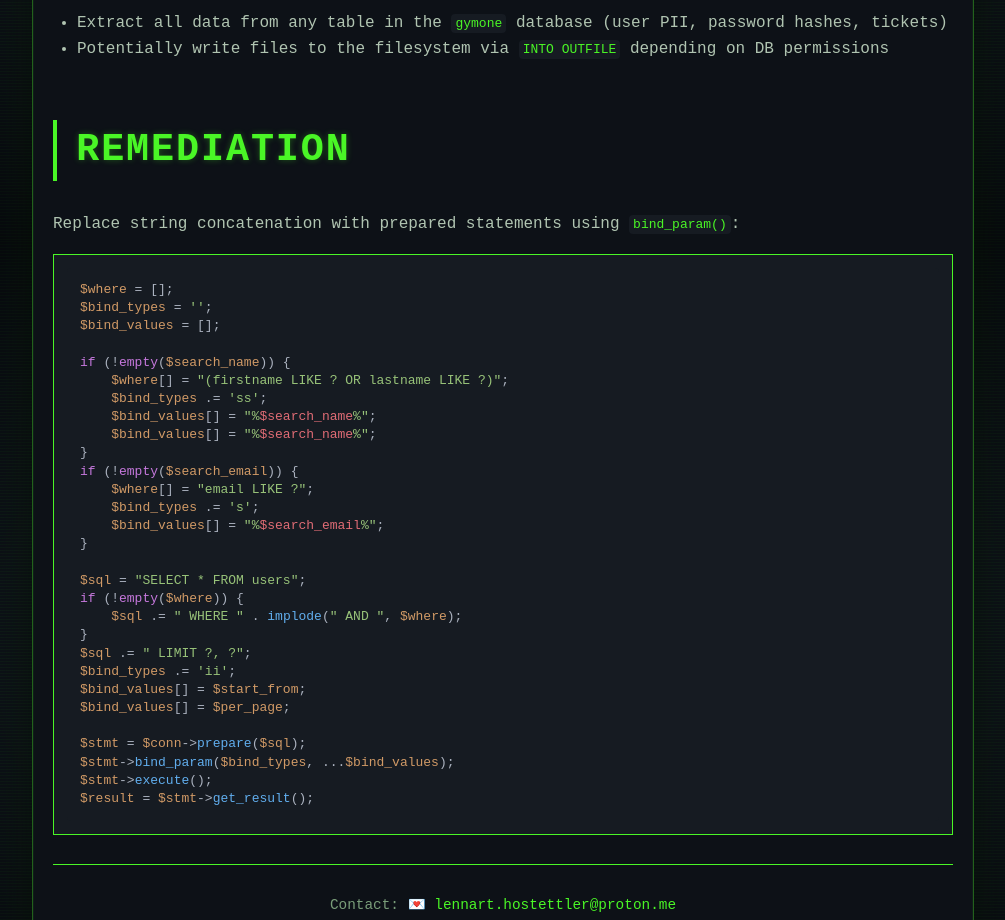
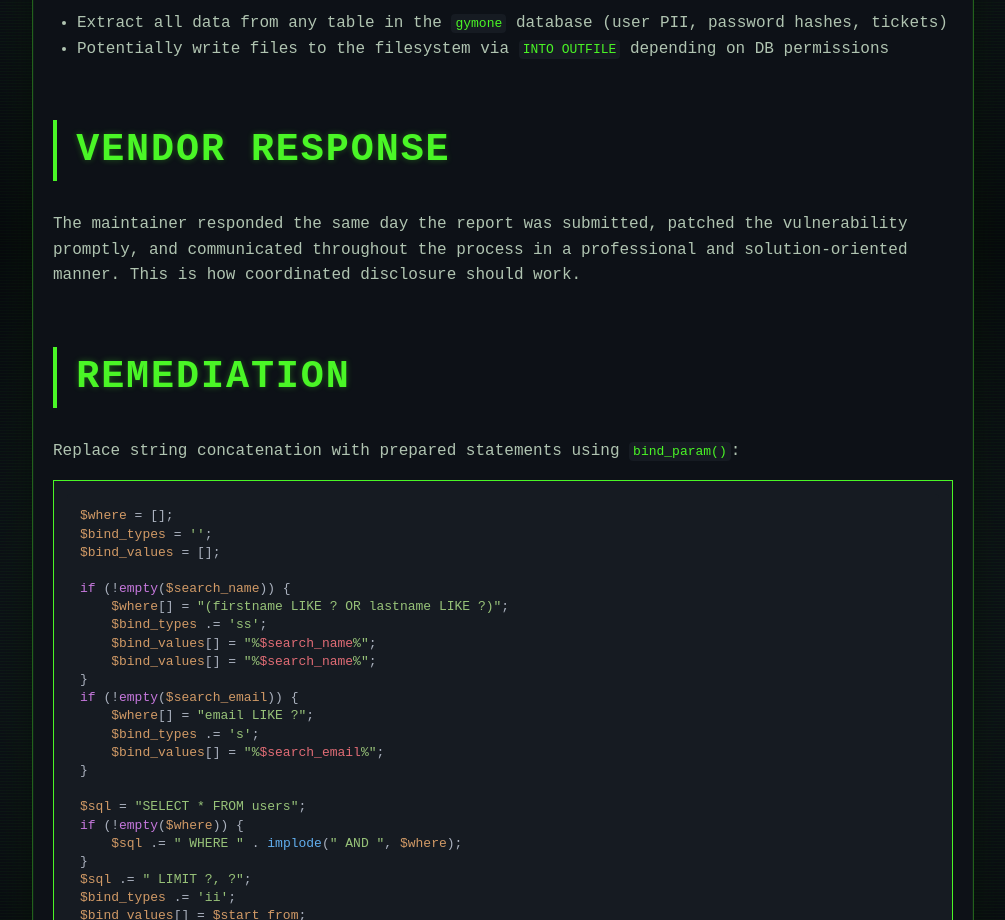
Before and after one commit to MinisterForDubiousNetworkActivities/hostettler.pro.github.io, a plain HTML site: page posts/gymone-sqli.html in a window 1280 px wide. Shown: the part 2160-3080 px from the top of the page, without its empty margins (137-1142 px from the left). Drawn offline with Linux system fonts and the light colour scheme.

Commit message:
Add Vendor Response section to GymOne CVE write-ups

```diff
--- a/posts/gymone-sqli.html
+++ b/posts/gymone-sqli.html
@@ -99,6 +99,8 @@ $result = $conn-&gt;query($sql); // line 473</code></pre>
             <li>Extract all data from any table in the <code>gymone</code> database (user PII, password hashes, tickets)</li>
             <li>Potentially write files to the filesystem via <code>INTO OUTFILE</code> depending on DB permissions</li>
         </ul>
+        <h2>Vendor Response</h2>
+        <p>The maintainer responded the same day the report was submitted, patched the vulnerability promptly, and communicated throughout the process in a professional and solution-oriented manner. This is how coordinated disclosure should work.</p>
         <h2>Remediation</h2>
         <p>Replace string concatenation with prepared statements using <code>bind_param()</code>:</p>
         <pre><code class="language-php">$where = [];
```
Also changed, not shown: posts/gymone-stored-xss.html (+2 -0 lines), 2 other files.
